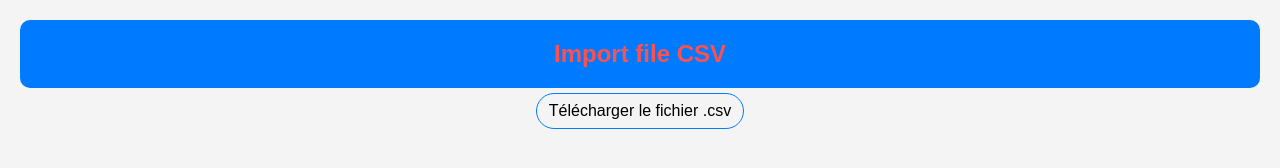
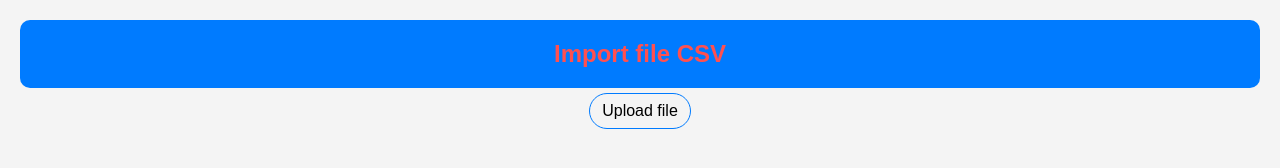
Before and after one commit to TC28082003/Demo_web, a plain HTML site: page index.html in a window 1280 px wide. Drawn offline with Linux system fonts and the light colour scheme.

Commit message:
Update index.html

```diff
--- a/index.html
+++ b/index.html
@@ -4,13 +4,13 @@
         <meta charset="UTF-8"/>
         <meta http-equiv="X-UA-Compatible" content="IE=edge" />
         <meta name="viewport" content="width=device-width, initial-scale=1.0"/>
-        <title>Affiche CSV</title>
+        <title>Import CSV</title>
         <link rel="stylesheet" href="style.css">
 </head>
 <body>
         <h1> Import file CSV</h1>
         <input type = "file" id="csvfile" accept=".csv">
-        <label for="csvfile">Télécharger le fichier .csv</label>
+        <label for="csvfile">Upload file</label>
         <div id="table"></div>
         <script src = "fucntion.js"></script>
 </body>
```
